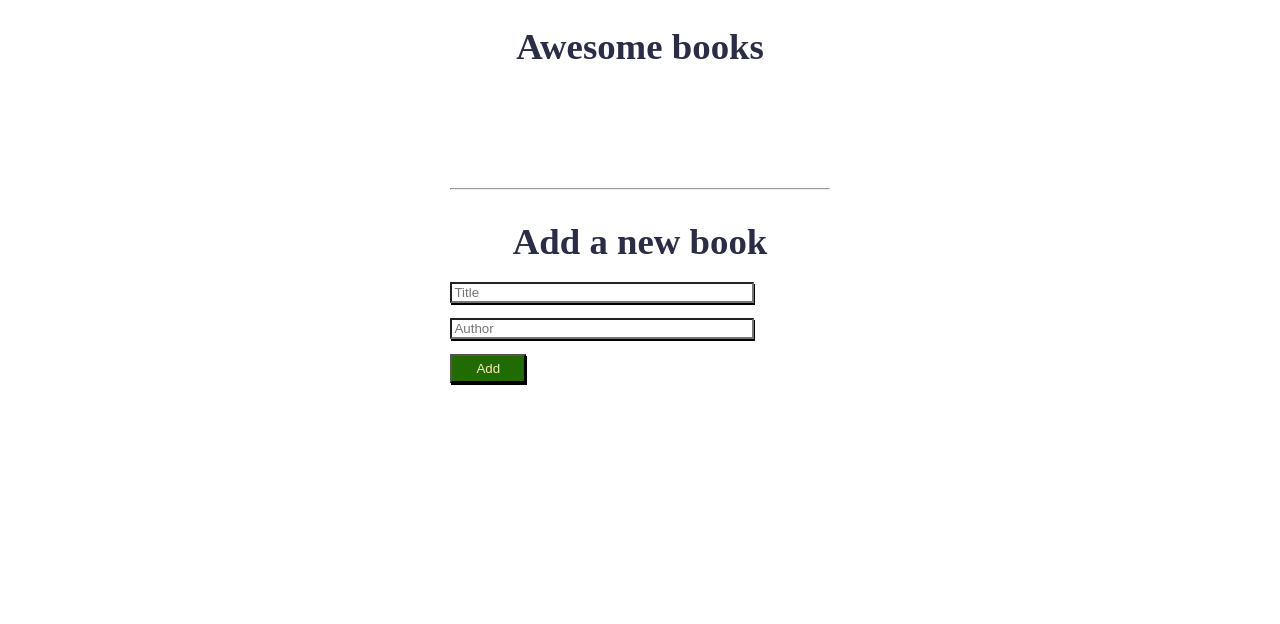
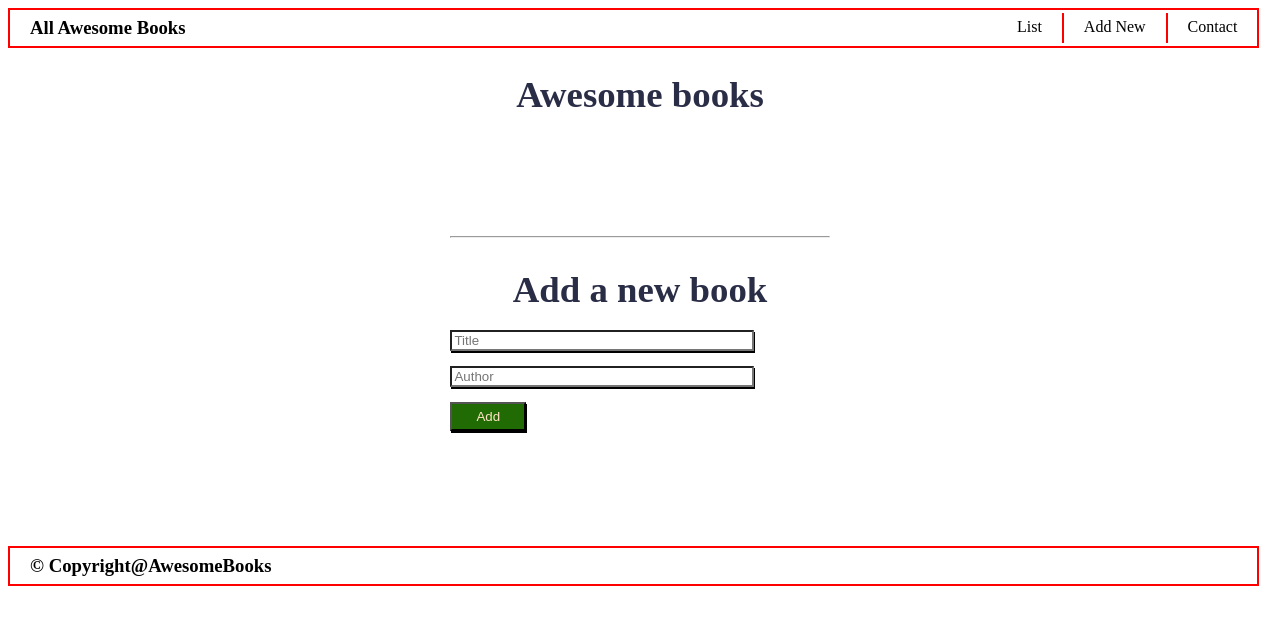
Before and after one commit to bill7pearl/books-js, a website: page index.html in a window 1280 px wide. Drawn offline with Linux system fonts and the light colour scheme.

Commit message:
Add HTML structure

```diff
--- a/app.js
+++ b/app.js
@@ -1,6 +1,7 @@
 /* eslint-disable no-use-before-define */
 /* eslint-disable max-classes-per-file */
 /* eslint-disable no-unused-vars */
+
 class Book {
   constructor(title, author, id) {
     this.id = id;
--- a/index.html
+++ b/index.html
@@ -8,6 +8,15 @@
     <title>Awesome books</title>
 </head>
 <body>
+
+    <header class="header-container">
+        <h3 class="nav-title">All Awesome Books</h3>
+        <nav class="nav-bar">
+            <a class="nav-items border-right" href="">List</a>
+            <a class="nav-items border-right" href="">Add New</a>
+            <a class="nav-items" href="">Contact</a>
+        </nav>
+    </header>
     <main>
         <h1>
             Awesome books
@@ -27,6 +36,10 @@
         </form>
     </main>
 
+    <footer>
+        <h3>&#169; Copyright@AwesomeBooks</h3>
+    </footer>
+
     <script src="app.js"></script>
 </body>
 </html>
--- a/styles.css
+++ b/styles.css
@@ -2,8 +2,40 @@
   box-sizing: border-box;
 }
 
+.header-container {
+  display: flex;
+  justify-content: space-between;
+  width: 99%;
+  padding: 0 20px;
+  height: 40px;
+  border: 2px solid red;
+}
+
+.nav-bar {
+  display: flex;
+  justify-content: flex-end;
+  gap: 20px;
+}
+
+.nav-title {
+  align-self: center;
+}
+
+.nav-items {
+ text-decoration: none;
+ color: black;
+ align-self: center;
+ padding-top: 5px;
+ height: 30px;
+}
+
+.border-right {
+  border-right: 2px solid red;
+  padding-right: 20px;
+}
+
 table {
-  width: 50%;
+  width: 99%;
   margin: auto;
   border-collapse: collapse;
   border: 2px solid black;
@@ -14,7 +46,7 @@ tr:nth-child(odd) {
 }
 
 td {
-  width: 10%;
+  width: 30%;
   padding: 10px;
   word-spacing: 5px;
 }
@@ -67,3 +99,13 @@ form input {
 hr {
   margin-top: 15%;
 }
+
+footer {
+  display: flex;
+  align-items: center;
+  width: 99%;
+  margin-top: 100px;
+  padding: 0 20px;
+  height: 40px;
+  border: 2px solid red;
+}
```
